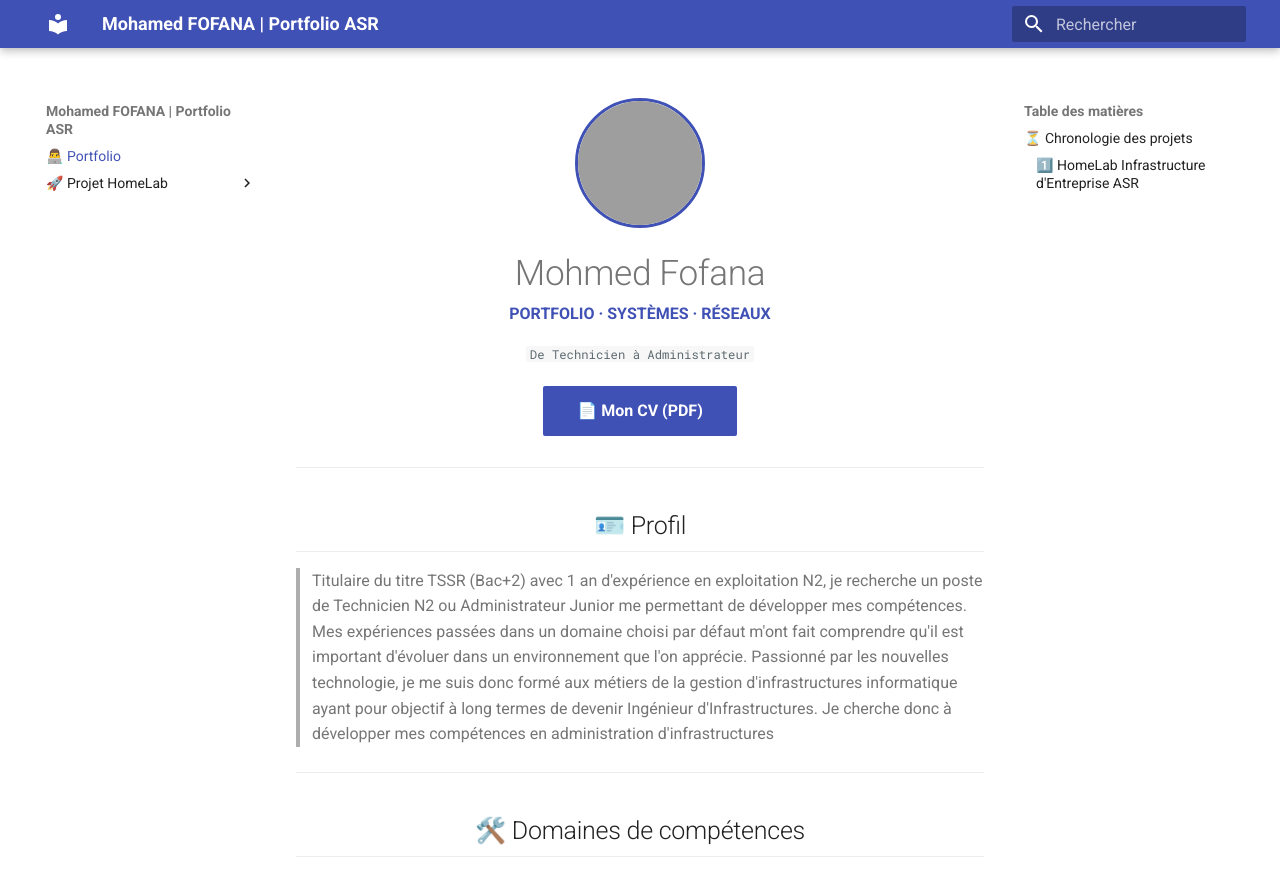
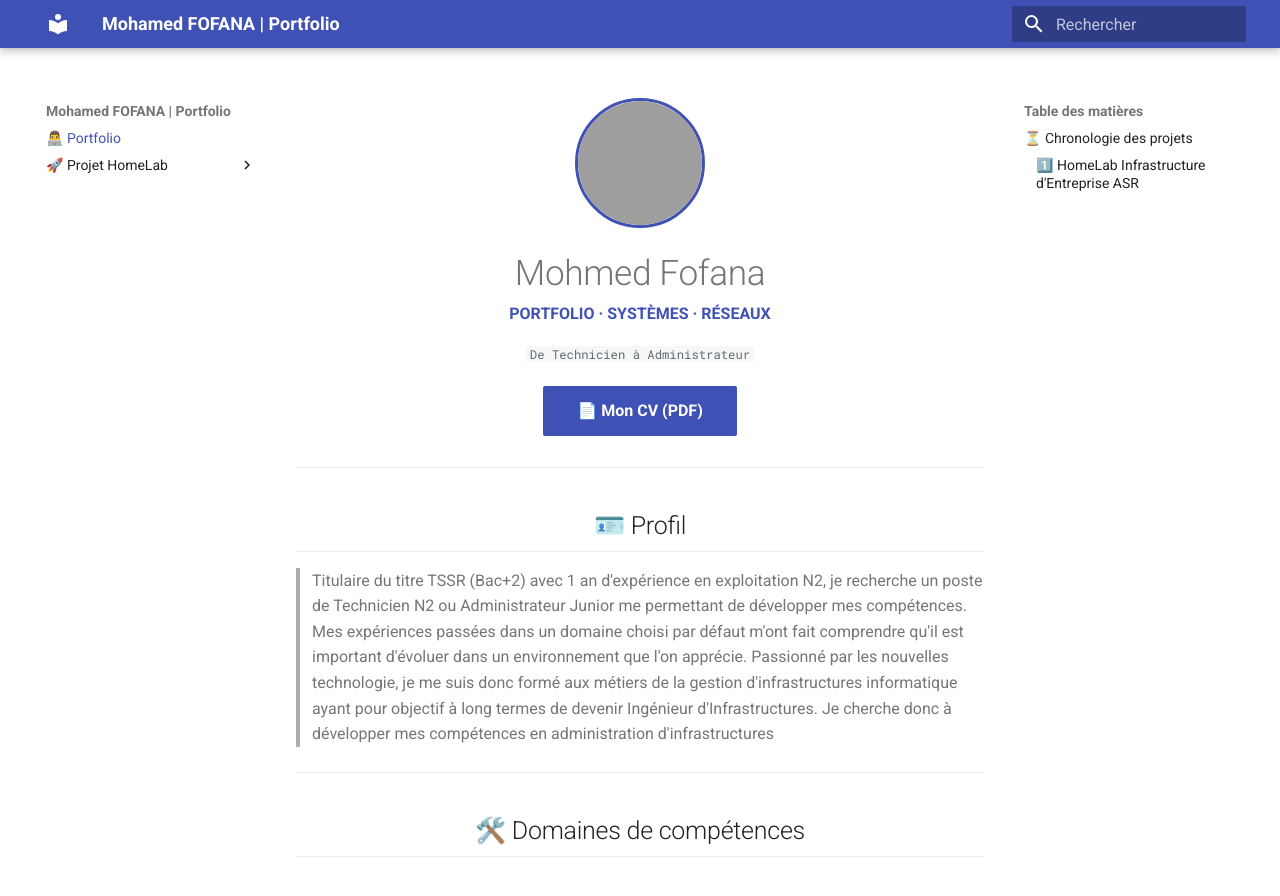
Before and after one commit to mohamedfofana/HomeLab, an MkDocs documentation site: the page built from docs/index.md, in a window 1280 px wide and 900 px high. Shown: the top 896 px of the window. Built offline with MkDocs 1.6.1 and Material for MkDocs 9.7.7, drawn with Linux system fonts in a browser that asks for light colours; grey boxes are pictures that could not be loaded.

Commit message:
Update mkdocs.yml

```diff
--- a/mkdocs.yml
+++ b/mkdocs.yml
@@ -1,7 +1,7 @@
-site_name: Mohamed FOFANA | Portfolio ASR
+site_name: Mohamed FOFANA | Portfolio
 site_description: Portfolio professionnel et documentation technique d'infrastructure.
 site_author: Mohamed FOFANA
-site_url: https://mohamedfofana.github.io/HomeLab/
+site_url: https://mohamedfofana.github.io/Portfolio/
 
 theme:
   name: material
```
